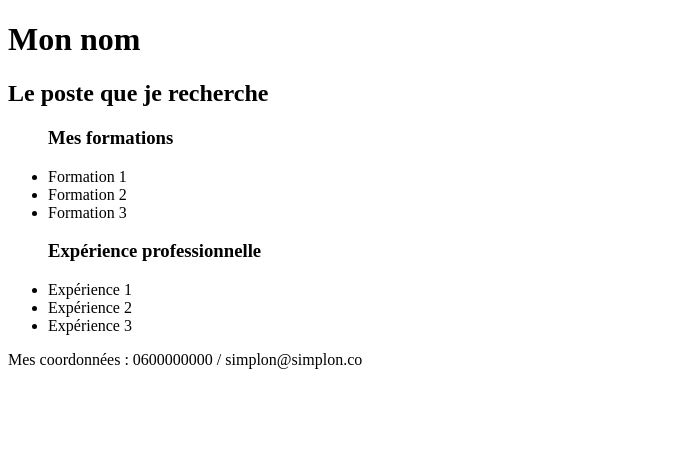
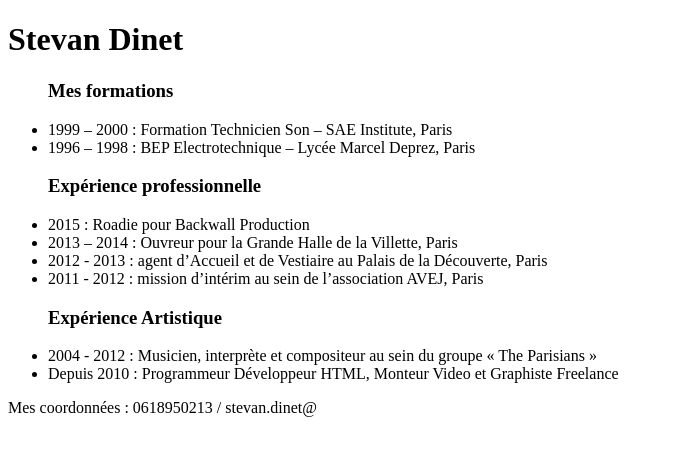
Before and after one commit to stevanparisian/Semaine2-1, a plain HTML site: page index.html in a window 1280 px wide. Shown: the whole page, without its empty margins (0-673 px from the left). Drawn offline with Linux system fonts and the light colour scheme.

Commit message:
Update index.html

```diff
--- a/index.html
+++ b/index.html
@@ -7,26 +7,30 @@
 <body>
 
     <header>
-        <h1>Mon nom</h1>
-        <h2>Le poste que je recherche</h2>
+        <h1>Stevan Dinet</h1>
     </header>
 
     <main>
         <ul><h3>Mes formations</h3>
-            <li>Formation 1</li>
-            <li>Formation 2</li>
-            <li>Formation 3</li>
+            <li>1999 – 2000 : Formation Technicien Son – SAE Institute, Paris</li>
+            <li>1996 – 1998 : BEP Electrotechnique – Lycée Marcel Deprez, Paris</li>
         </ul>
 
         <ul><h3>Expérience professionnelle</h3>
-            <li>Expérience 1</li>
-            <li>Expérience 2</li>
-            <li>Expérience 3</li>
+            <li>2015 : Roadie pour Backwall Production</li>
+            <li>2013 – 2014 : Ouvreur pour la Grande Halle de la Villette, Paris</li>
+            <li>2012 - 2013 : agent d’Accueil et de Vestiaire au Palais de la Découverte, Paris</li>
+            <li>2011 - 2012 : mission d’intérim au sein de l’association AVEJ, Paris</li>
+        </ul>
+
+        <ul><h3>Expérience Artistique</h3>
+            <li>2004 - 2012 : Musicien, interprète et compositeur au sein du groupe « The Parisians »</li>
+            <li>Depuis 2010 : Programmeur Développeur HTML, Monteur Video et Graphiste Freelance</li>
         </ul>
     </main>
 
     <footer>
-        <p>Mes coordonnées : 0600000000 / simplon@simplon.co</p>
+        <p>Mes coordonnées : 0618950213 / stevan.dinet@</p>
     </footer>
 
 </body>
```
